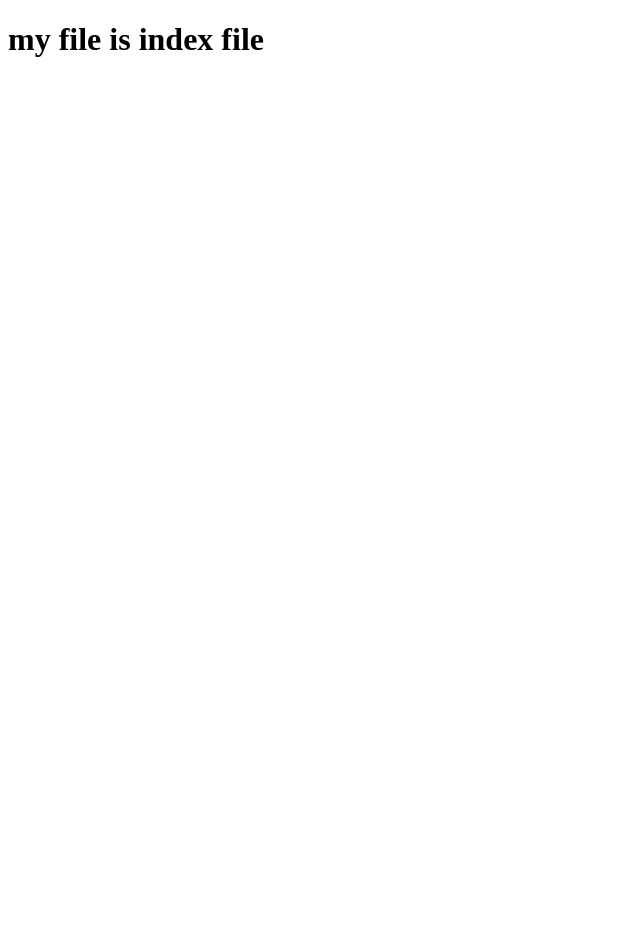
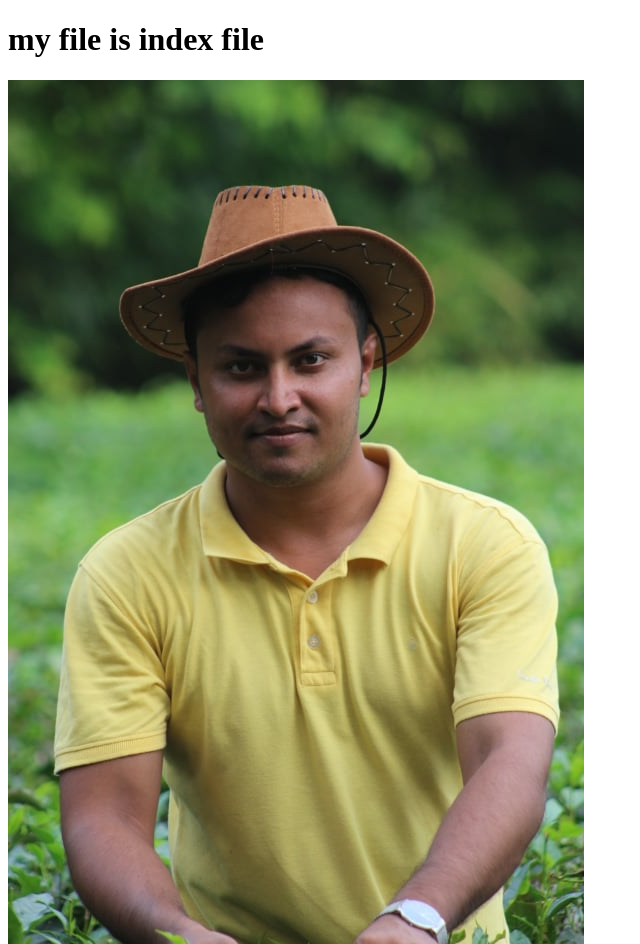
Before and after one commit to adilkhandaker/my-third-ripo, a plain HTML site: page index.htm in a window 1280 px wide. Shown: the whole page, without its empty margins (0-640 px from the left). Before the commit the page ends 800 px from the top, so only its background shows below. Drawn offline with Linux system fonts and the light colour scheme.

Commit message:
fav added

```diff
--- a/index.htm
+++ b/index.htm
@@ -8,5 +8,6 @@
 </head>
 <body>
     <h1>my file is index file</h1>
+    <img src="fav.jpg" alt="">
 </body>
 </html>
```
Also changed, not shown: fav.jpg (added).
